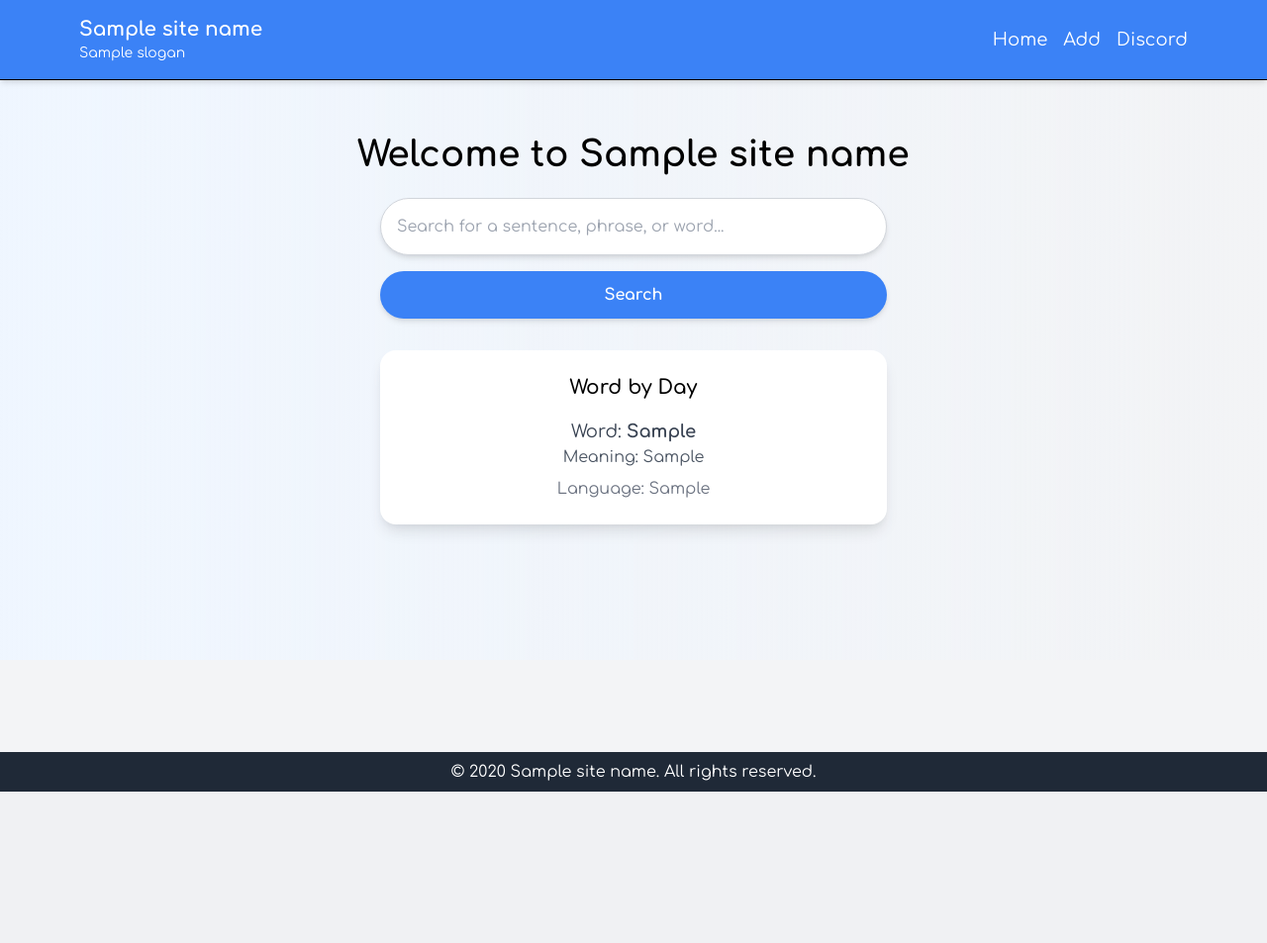
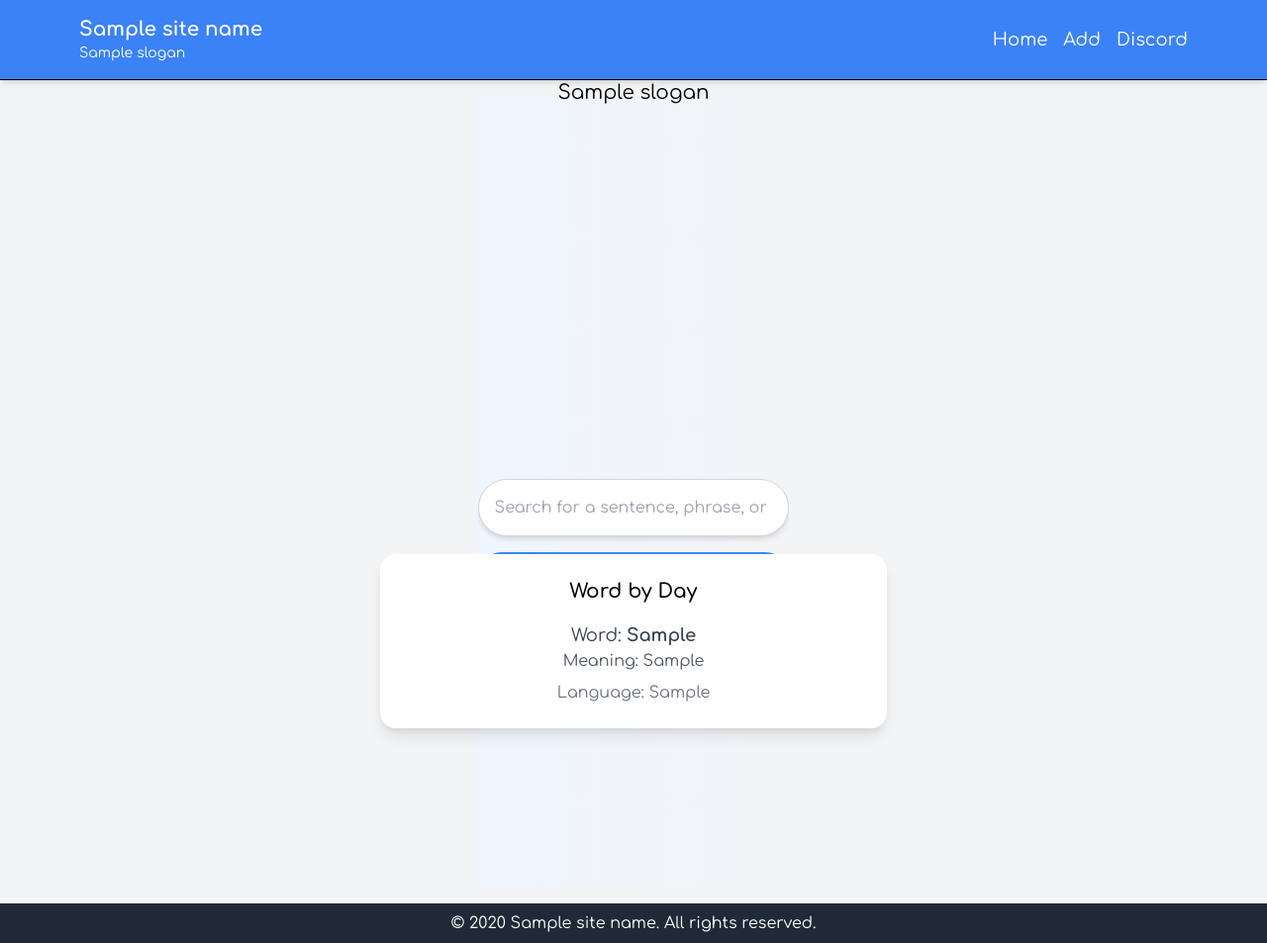
Before and after one commit to willi-felix/flora, a Flask app: template templates/home.html in a window 1280 px wide. Shown: the whole page at 99% size. Before the commit the page ends 800 px from the top, so only its background shows below. Run offline with Flask 3, Linux system fonts and the light colour scheme; the template is opened without the code that fills it: most values are stand-ins (such as "Sample title", 1, 10 or a date in 2020).

Commit message:
Update home.html

```diff
--- a/templates/home.html
+++ b/templates/home.html
@@ -1,8 +1,13 @@
 {% extends 'base.html' %}
 
 {% block content %}
-<div class="flex flex-col justify-center items-center h-5/6 overflow-hidden bg-gradient-to-r from-blue-50 to-teal-50 fixed top-0 left-0 right-0">
-    <h2 class="text-4xl font-bold text-teal-600 mb-6">Welcome to {{ site_name }}</h2>
+<div class="flex flex-col justify-center items-center h-screen overflow-hidden bg-gradient-to-r from-blue-50 to-teal-50">
+    <div class="absolute top-10 w-full text-center">
+        <h2 class="text-4xl font-bold text-teal-600">{{ site_name }}</h2>
+        <p class="text-xl text-teal-500">{{ slogan }}</p>
+    </div>
+
+    <div class="flex flex-col justify-center items-center mt-24 w-full">
         <form action="/search" method="get" class="w-full max-w-lg">
             <input
                 type="text"
@@ -16,16 +21,17 @@
                 Search
             </button>
         </form>
+    </div>
 
     {% if word_of_the_day %}
-    <div class="mt-8 p-6 bg-white rounded-2xl shadow-lg w-full max-w-lg text-center">
+    <div class="mt-8 p-6 bg-white rounded-2xl shadow-lg w-full max-w-lg text-center absolute bottom-16">
         <h3 class="text-xl font-semibold text-teal-600 mb-4">Word by Day</h3>
         <p class="text-gray-700 text-lg">Word: <span class="font-bold">{{ word_of_the_day[1] }}</span></p>
         <p class="text-gray-600">Meaning: {{ word_of_the_day[3] }}</p>
         <p class="text-gray-500 mt-2">Language: {{ word_of_the_day[2] }}</p>
     </div>
     {% else %}
-    <p class="mt-8 text-gray-600">No word available for today!</p>
+    <p class="mt-8 text-gray-600 text-center absolute bottom-16">No word available for today!</p>
     {% endif %}
 </div>
 {% endblock %}
```
Lines whose indentation alone changed are shown as unchanged.
